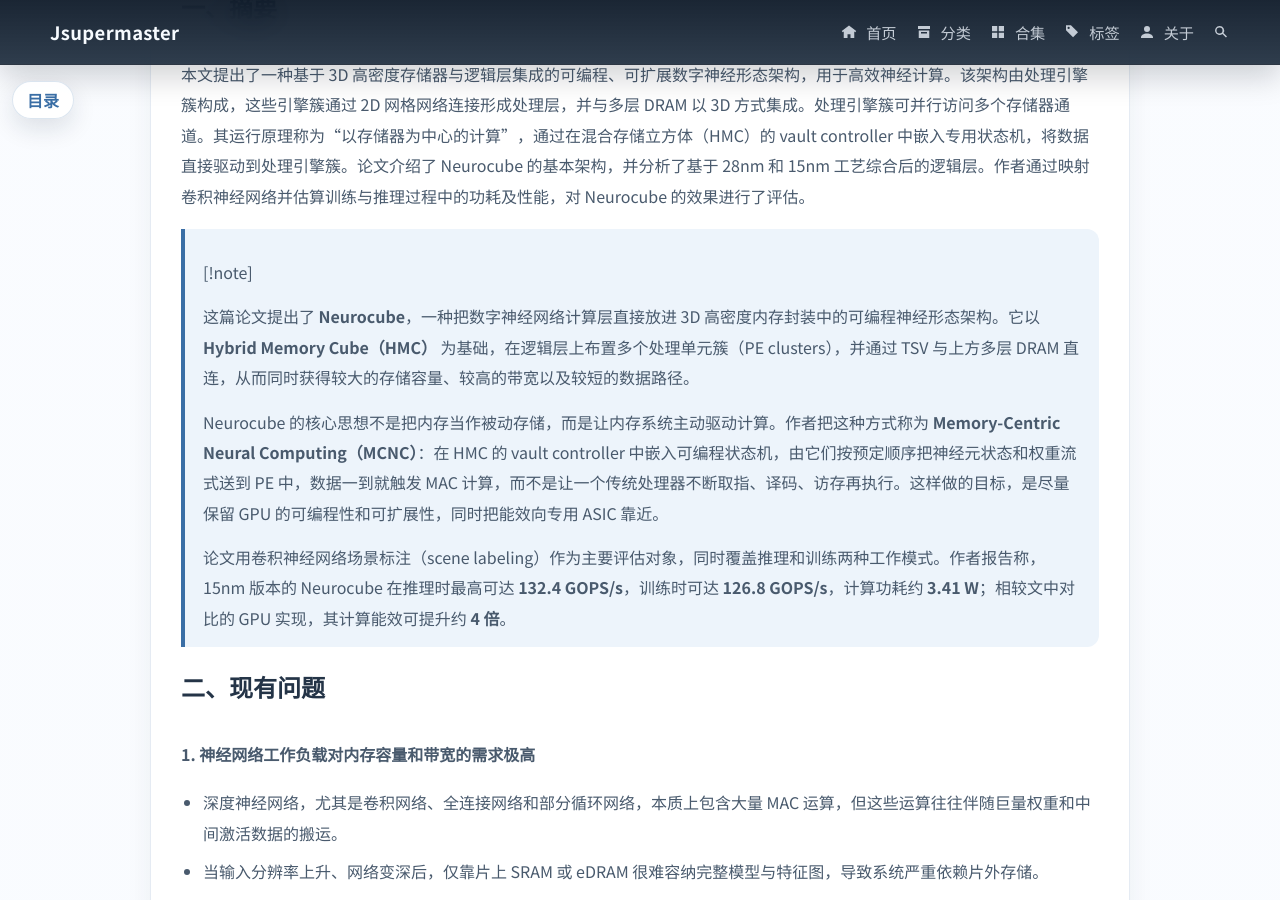
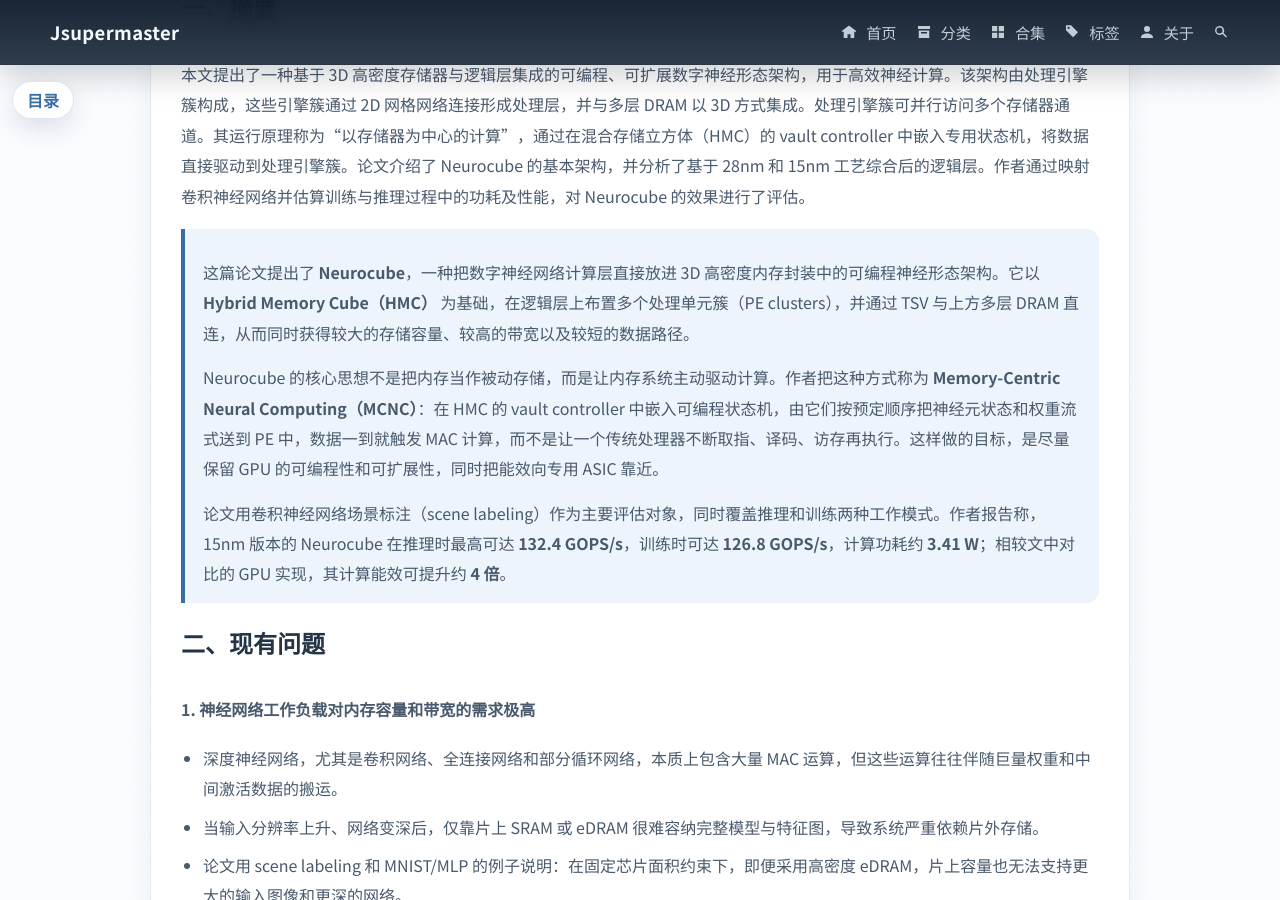
Before and after one commit to Jsupermaster/Jsupermaster.github.io, a Jekyll site: the page built from _posts/2026-07-19-neurocube.md, in a window 1280 px wide and 900 px high, scrolled down 876 px. Built offline with Jekyll 4.4.1, drawn with Linux system fonts in a browser that asks for light colours; comment, search, counter and statistics services are not loaded.

Commit message:
update_260719_2

```diff
--- a/_posts/2026-07-19-neurocube.md
+++ b/_posts/2026-07-19-neurocube.md
@@ -24,7 +24,6 @@
 
 本文提出了一种基于 3D 高密度存储器与逻辑层集成的可编程、可扩展数字神经形态架构，用于高效神经计算。该架构由处理引擎簇构成，这些引擎簇通过 2D 网格网络连接形成处理层，并与多层 DRAM 以 3D 方式集成。处理引擎簇可并行访问多个存储器通道。其运行原理称为“以存储器为中心的计算”，通过在混合存储立方体（HMC）的 vault controller 中嵌入专用状态机，将数据直接驱动到处理引擎簇。论文介绍了 Neurocube 的基本架构，并分析了基于 28nm 和 15nm 工艺综合后的逻辑层。作者通过映射卷积神经网络并估算训练与推理过程中的功耗及性能，对 Neurocube 的效果进行了评估。
 
-> [!note]
 >
 > 这篇论文提出了 **Neurocube**，一种把数字神经网络计算层直接放进 3D 高密度内存封装中的可编程神经形态架构。它以 **Hybrid Memory Cube（HMC）** 为基础，在逻辑层上布置多个处理单元簇（PE clusters），并通过 TSV 与上方多层 DRAM 直连，从而同时获得较大的存储容量、较高的带宽以及较短的数据路径。
 >
@@ -76,7 +75,6 @@
 
 ![HMC 基本概念]({{ '/assets/images/neurocube/image-20260719160919360.png' | relative_url }})
 
-> [!note]
 >
 > ### HMC（Hybrid Memory Cube）混合存储立方体简介
 >
@@ -168,7 +166,6 @@
 - 复制后的好处是：很多计算可以直接在本地完成，减少跨 PE 传输，吞吐更稳定。
 - 代价是存储开销上升。论文中训练场景下为了维持高吞吐，数据复制会带来约 **48%** 的额外内存开销。
 
-> [!note]
 >
 > ### 为什么需要数据复制机制
 >
```
